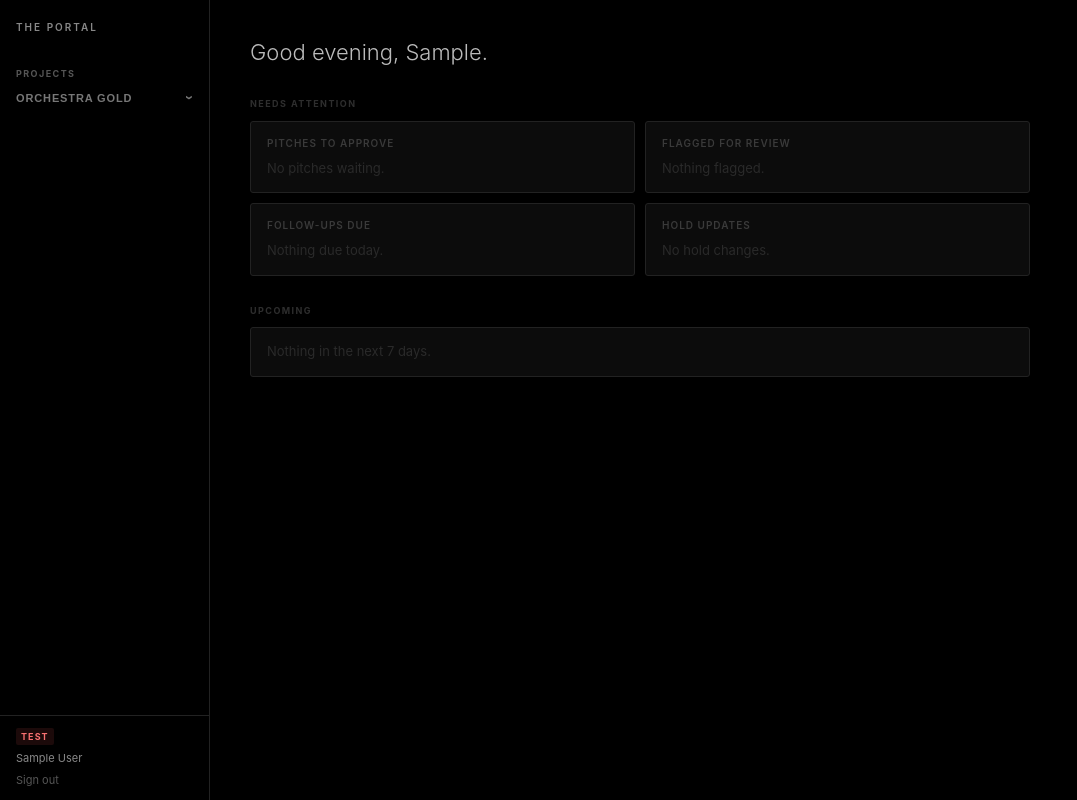
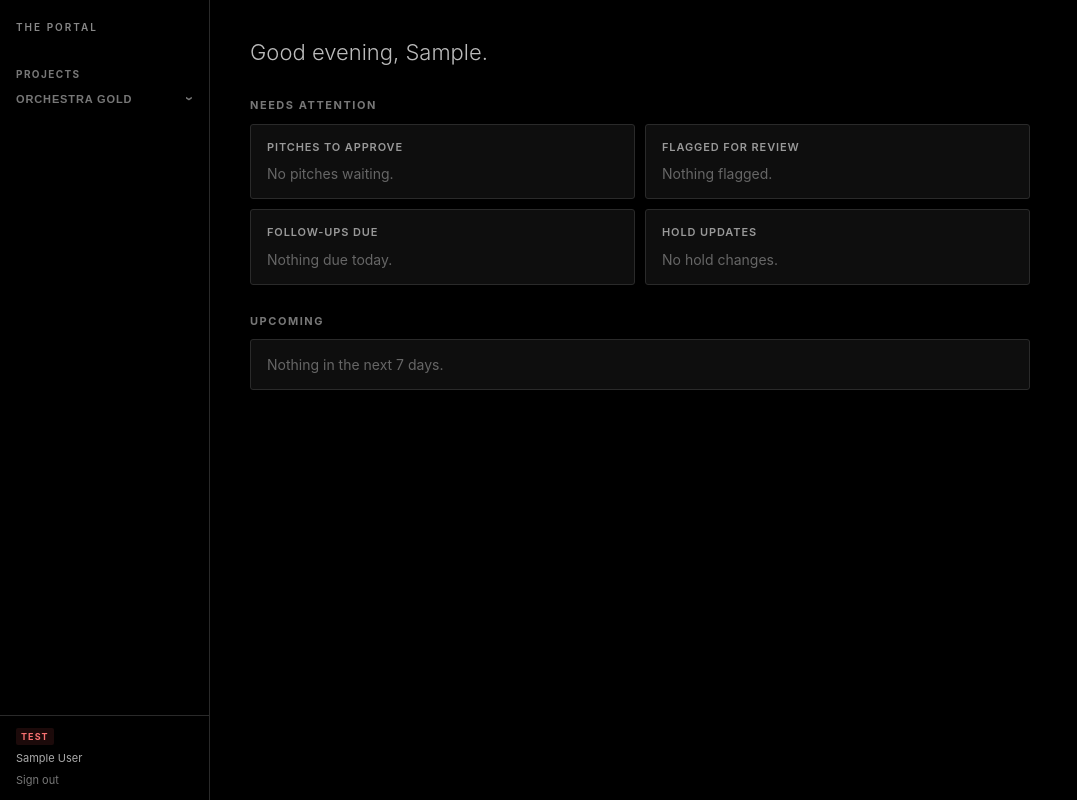
Before and after one commit to orchestragold/control-room, a Flask app: page /dashboard in a window 1280 px wide. Shown: the whole page, without its empty margins (0-1077 px from the left). Run offline with Flask 3, Linux system fonts and the light colour scheme; the visitor is signed in with stand-in values (Sample User, id 1).

Commit message:
Legibility pass 2 — white primary text, no more near-black colors

```diff
--- a/app/templates/base.html
+++ b/app/templates/base.html
@@ -8,11 +8,11 @@
   <style>
     :root {
       --bg:        #000;
-      --surface:   #0c0c0c;
-      --border:    #222;
-      --text:      #ddd;
-      --dim:       #888;
-      --muted:     #555;
+      --surface:   #0e0e0e;
+      --border:    #2a2a2a;
+      --text:      #eee;
+      --dim:       #aaa;
+      --muted:     #777;
       --sidebar-w: 210px;
     }
 
@@ -83,9 +83,9 @@
 
     /* Section labels (Projects, Tools) */
     .nav-label {
-      font-size: 9px;
+      font-size: 10px;
       font-weight: 700;
-      letter-spacing: 0.16em;
+      letter-spacing: 0.14em;
       text-transform: uppercase;
       color: var(--muted);
       padding: 14px 16px 4px;
@@ -123,8 +123,8 @@
     /* Nav links */
     a.nav-item {
       display: block;
-      padding: 5px 16px 5px 26px;
-      font-size: 13px;
+      padding: 6px 16px 6px 26px;
+      font-size: 14px;
       color: var(--dim);
       text-decoration: none;
       white-space: nowrap;
@@ -133,7 +133,7 @@
       transition: color 0.1s;
     }
     a.nav-item.top-level { padding-left: 16px; }
-    a.nav-item:hover { color: var(--text); }
+    a.nav-item:hover { color: #fff; }
     a.nav-item.active { color: #fff; font-weight: 500; }
 
     /* Sidebar footer */
@@ -260,11 +260,11 @@
     }
 
     .section-label {
-      font-size: 9px;
+      font-size: 11px;
       font-weight: 700;
-      letter-spacing: 0.16em;
+      letter-spacing: 0.14em;
       text-transform: uppercase;
-      color: #2e2e2e;
+      color: #777;
       margin: 0 0 10px;
     }
 
@@ -292,17 +292,17 @@
     }
 
     .attn-card-title {
-      font-size: 10px;
+      font-size: 11px;
       font-weight: 600;
-      letter-spacing: 0.1em;
+      letter-spacing: 0.08em;
       text-transform: uppercase;
-      color: #3a3a3a;
+      color: #999;
       margin-bottom: 8px;
     }
 
     .empty-state {
-      font-size: 13px;
-      color: #2a2a2a;
+      font-size: 14px;
+      color: #666;
     }
 
     .upcoming-empty {
@@ -310,8 +310,8 @@
       border: 1px solid var(--border);
       border-radius: 3px;
       padding: 14px 16px;
-      font-size: 13px;
-      color: #2a2a2a;
+      font-size: 14px;
+      color: #666;
     }
 
     @media (max-width: 520px) {
```
Also changed, not shown: app/templates/pitch_machine/draft_queue.html (+17 -17 lines).
